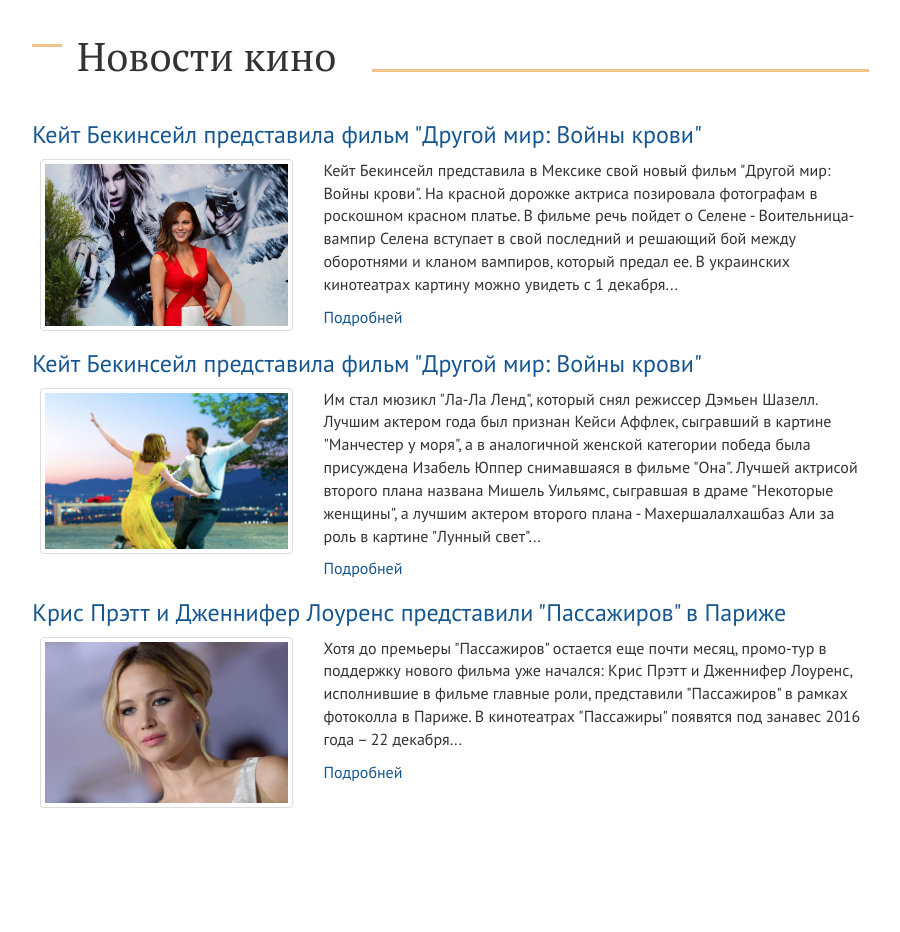
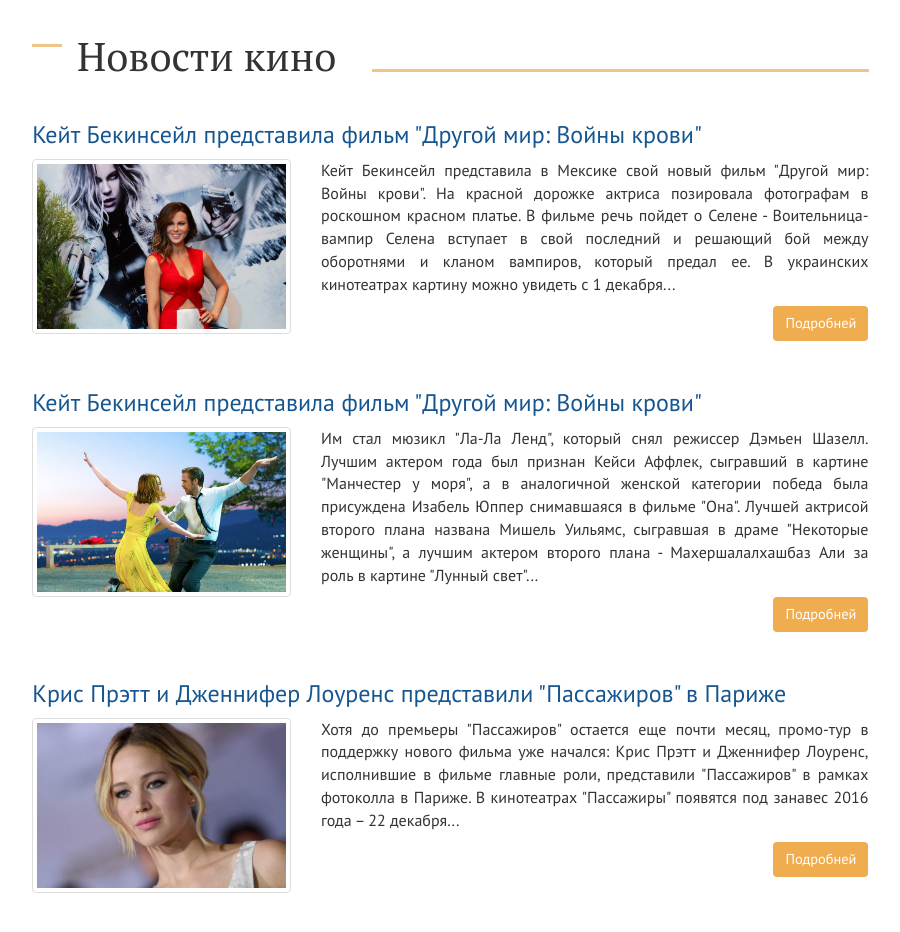
Before and after one commit to KhrystynaKo/Kinozal, a website: page index.html in a window 1280 px wide. Shown: the part 2580-3512 px from the top of the page, without its empty margins (334-1234 px from the left). Before the commit the page ends 3388 px from the top, so only its background shows below. Drawn offline with Linux system fonts and the light colour scheme.

Commit message:
адаптивновть main

```diff
--- a/assets/scss/_common.scss
+++ b/assets/scss/_common.scss
@@ -34,6 +34,14 @@ h1 {
     height: 3px;
     background-color: rgba($color-accent, 0.5%);
   }
+  @include xs {
+    font-size: 2rem;
+
+    &::after {
+      top: 30px;
+      width: calc(100% - 240px);
+    }
+  }
 }
 
 h2 {
@@ -60,5 +68,11 @@ h2 {
     height: 3px;
     background-color: rgba($color-accent, 0.5%);
   }
-
-}
+  @include xs {
+    font-size: 1.7rem;
+      &::after {
+      top: 25px;
+      width: calc(100% - 155px);
+      }
+    }
+  }
--- a/assets/scss/_main.scss
+++ b/assets/scss/_main.scss
@@ -50,9 +50,15 @@
 
 .news-item {
   margin-bottom: 3.1rem;
+  &__title {
+    @include xs {
+      font-size: 1.25rem;
+      }
+    }
 
-  & > row {
-    margin: 0 -$gap;
+  & > .row {
+    margin-left: -$gap;
+    margin-right: -$gap;
   }
 
   &-description {
--- a/index.html
+++ b/index.html
@@ -232,7 +232,7 @@
             <article class="top-week-item col-lg-3 col-sm-4 col-xs-6">
               <div class="thumbnail">
                 <a href="#">
-                  <img class="top-week-item__image" src="assets/img/films/1266931.jpg" alt="Стражи галактики">
+                  <img class="top-week-item__image" src="assets/img/films/1401663.jpg" alt="Стражи галактики">
                   <div class="caption">
                     <h3 class="top-week-item__title">Марсианин</h3>
                   </div>
@@ -354,7 +354,7 @@
         <section class="news">
           <h2>Новости кино</h2>
           <article class="news-item">
-            <h3><a href="#">Кейт Бекинсейл представила фильм "Другой мир: Войны крови"</a></h3>
+            <h3 class="news-item__title"><a href="#">Кейт Бекинсейл представила фильм "Другой мир: Войны крови"</a></h3>
             <div class="row">
               <div class="col-sm-4">
                 <div class="news-item-image thumbnail"><img src="assets/img/news/news-1.jpg" alt="">
@@ -372,7 +372,7 @@
           </article>
 
           <article class="news-item">
-            <h3> <a href="#"> Кейт Бекинсейл представила фильм "Другой мир: Войны крови"</a></h3>
+            <h3 class="news-item__title" > <a href="#"> Кейт Бекинсейл представила фильм "Другой мир: Войны крови"</a></h3>
             <div class="row">
               <div class="col-sm-4">
                 <div class="news-item-image thumbnail"><img src="assets/img/news/news-2.jpg" alt="">
@@ -390,7 +390,7 @@
           </article>
 
           <article class="news-item">
-            <h3><a href="#">Крис Прэтт и Дженнифер Лоуренс представили "Пассажиров" в Париже</a></h3>
+            <h3 class="news-item__title"><a href="#">Крис Прэтт и Дженнифер Лоуренс представили "Пассажиров" в Париже</a></h3>
             <div class="row">
               <div class="col-sm-4">
                 <div class="news-item-image thumbnail"><img src="assets/img/news/news-3.jpg" alt="">
```
Also changed, not shown: assets/css/style.css.
